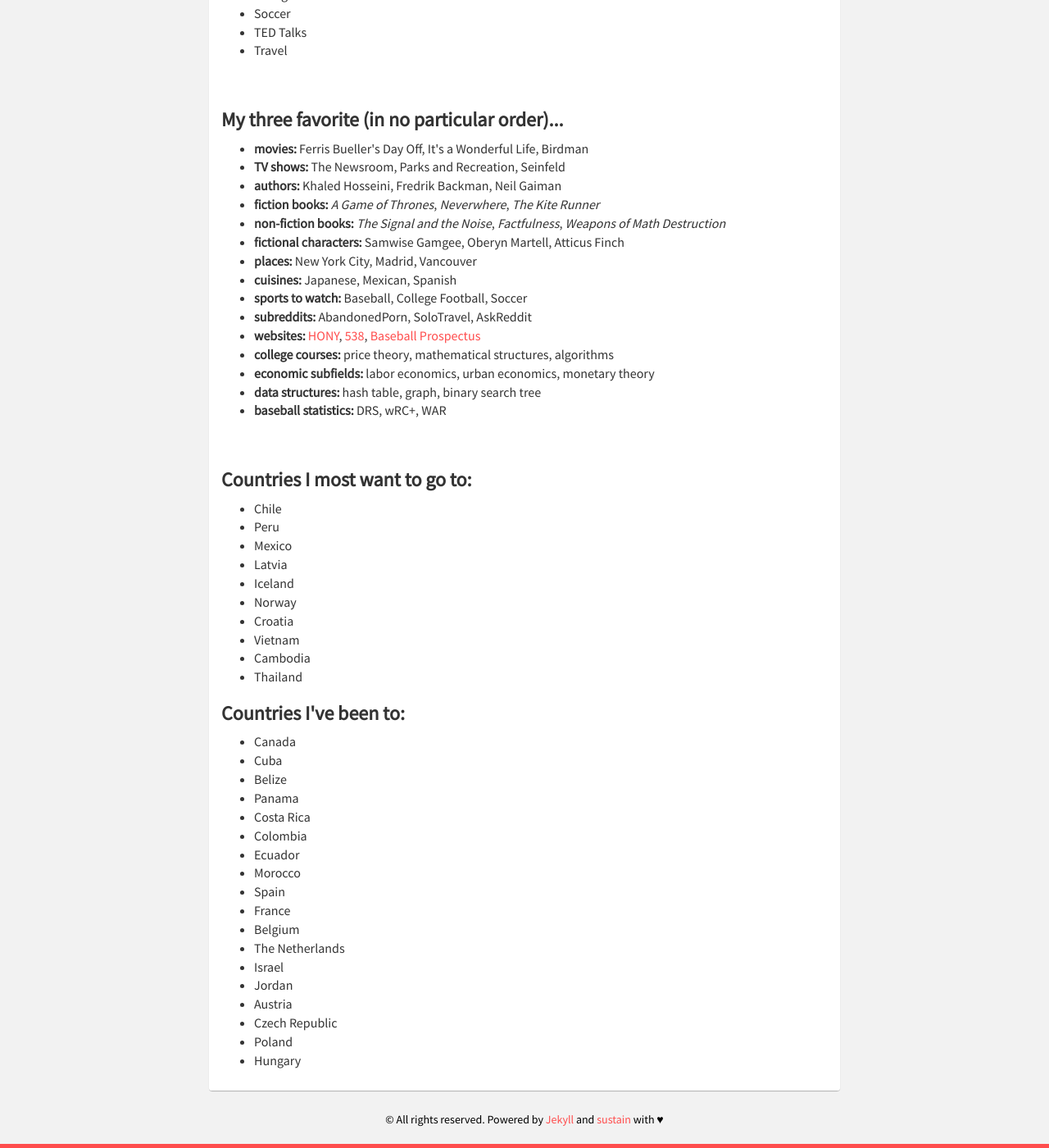
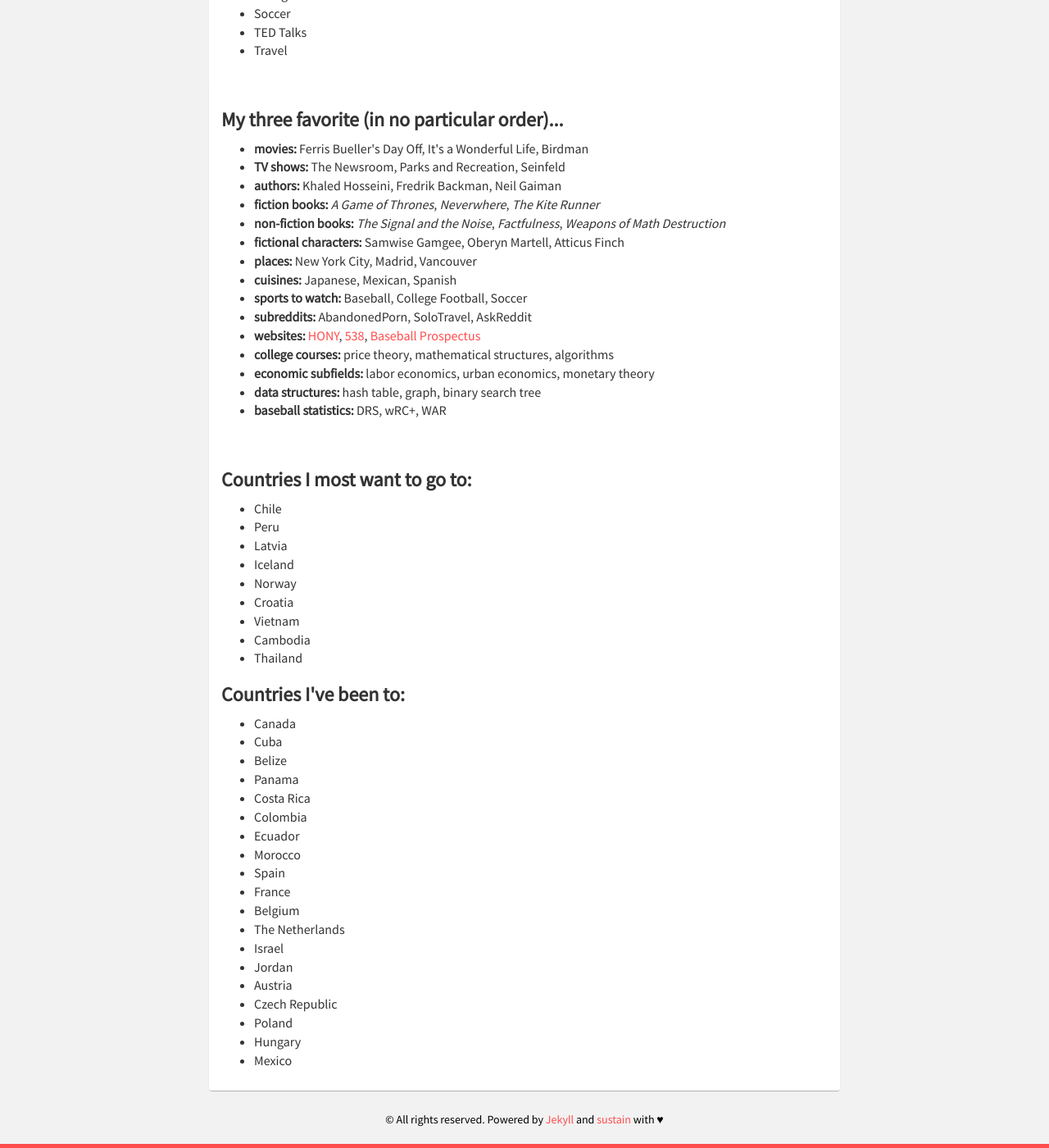
Before and after one commit to mrkaye97/mrkaye97.github.io, a Jekyll site: the page built from about.html, in a window 1280 px wide and 1400 px high, scrolled down 1125 px. Shown: the whole window at 82% size. Built offline with Jekyll 4.4.1, drawn with Linux system fonts in a browser that asks for light colours; nearby versions of some CDN libraries.

Commit message:
Update about.html

```diff
--- a/about.html
+++ b/about.html
@@ -100,7 +100,6 @@
 			  <ul style="list-style-type:disc">
 				  <li style="font-size:16px">Chile</li>
 				  <li style="font-size:16px">Peru</li>
-				  <li style="font-size:16px">Mexico</li>
 				  <li style="font-size:16px">Latvia</li>
 				  <li style="font-size:16px">Iceland</li>
 				  <li style="font-size:16px">Norway</li>
@@ -130,6 +129,7 @@
 				  <li style="font-size:16px">Czech Republic</li>
 				  <li style="font-size:16px">Poland</li>
 				  <li style="font-size:16px">Hungary</li>
+				  <li style="font-size:16px">Mexico</li>
 				</ul>
 		  </div>
 		</div>
```
